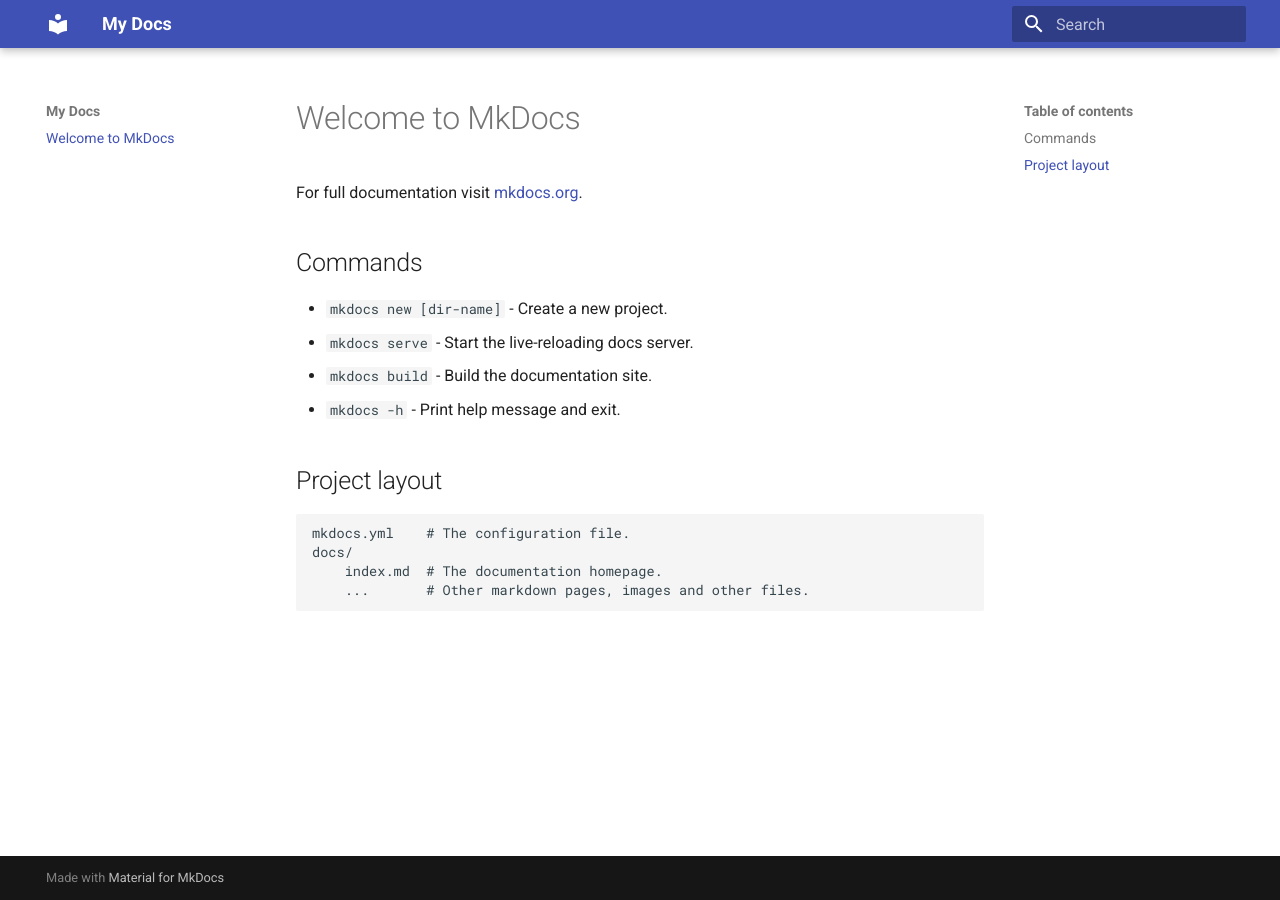
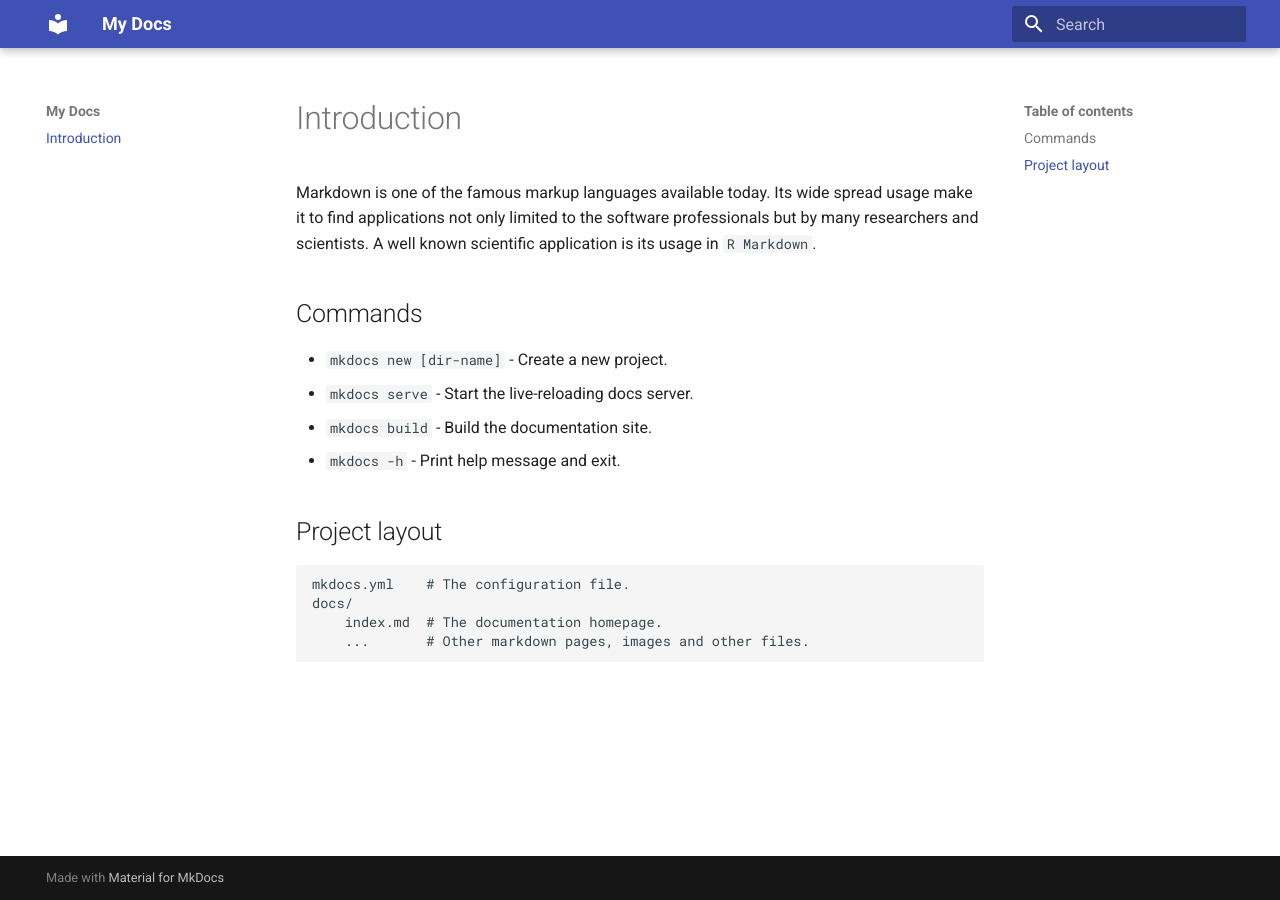
Before and after one commit to prvn-pa/md-guide, an MkDocs documentation site: the page built from docs/index.md, in a window 1280 px wide. Built offline with MkDocs 1.6.1 and Material for MkDocs 9.7.7, drawn with Linux system fonts in a browser that asks for light colours.

Commit message:
Intial test

```diff
--- a/docs/index.md
+++ b/docs/index.md
@@ -1,6 +1,6 @@
-# Welcome to MkDocs
+# Introduction
 
-For full documentation visit [mkdocs.org](https://www.mkdocs.org).
+Markdown is one of the famous markup languages available today. Its wide spread usage make it to find applications not only limited to the software professionals but by many researchers and scientists. A well known scientific application is its usage in `R Markdown`.
 
 ## Commands
 
```
Also changed, not shown: 1 other file.
